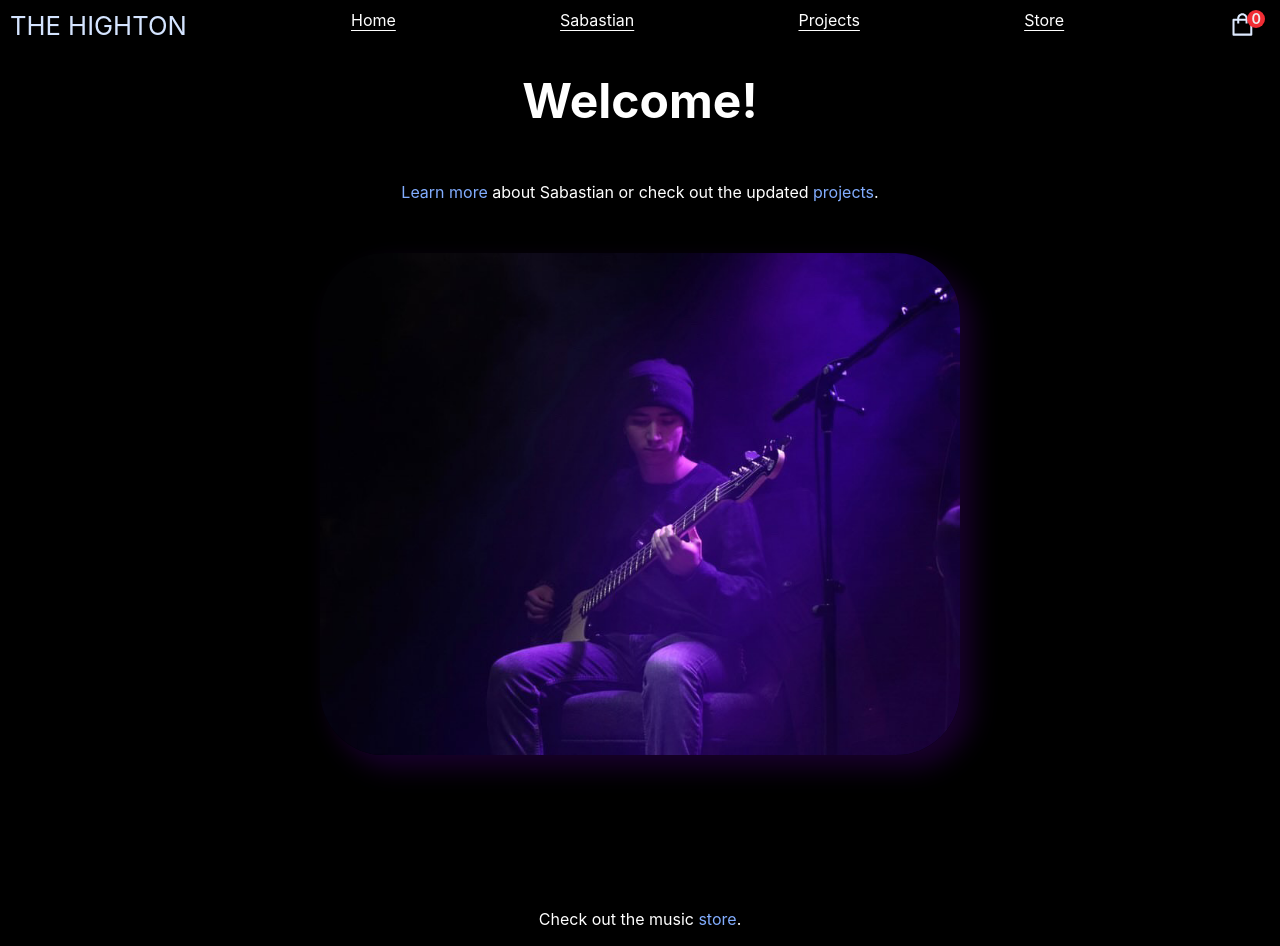
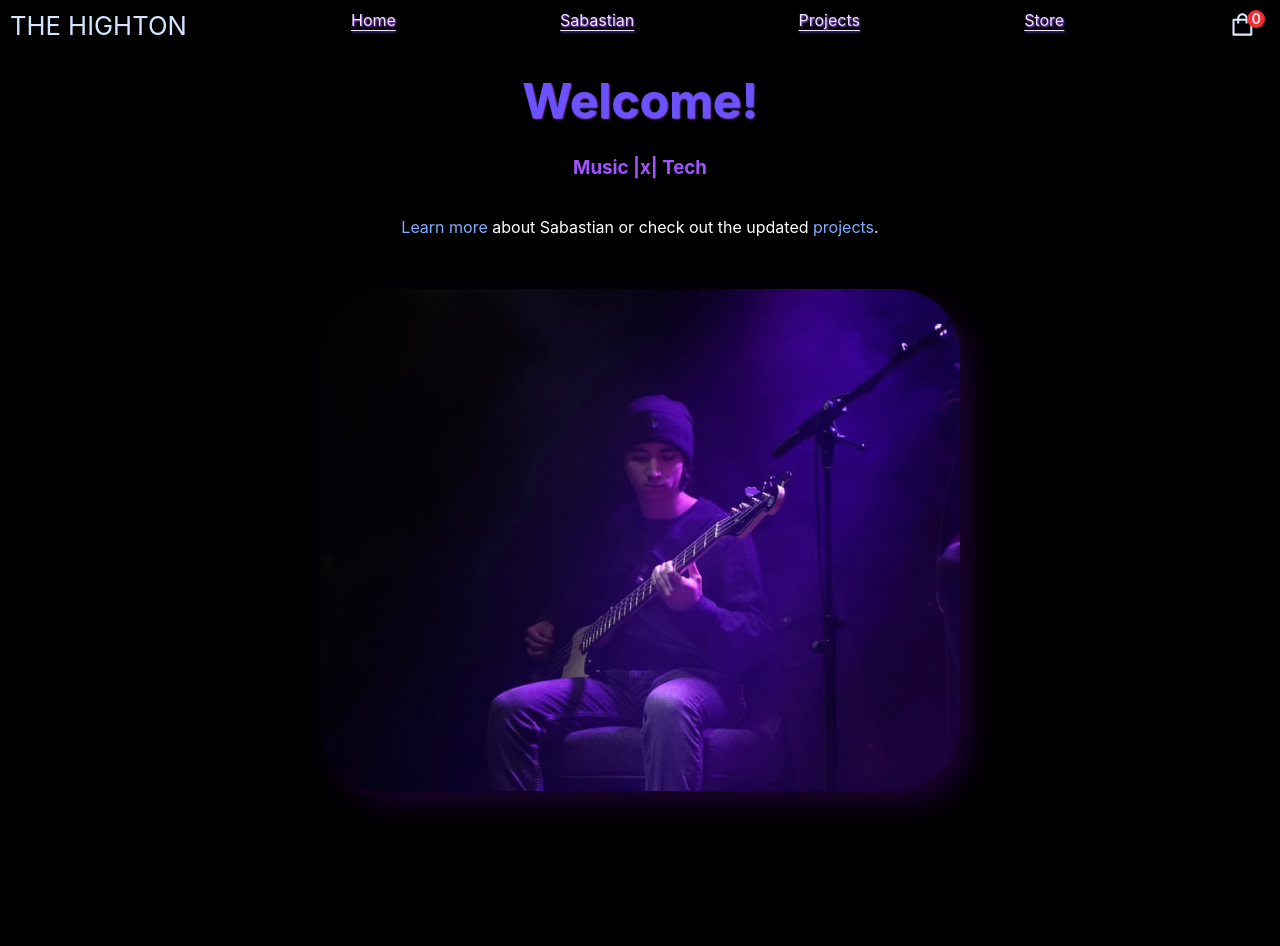
Before and after one commit to shighton/thehighton, a Next.js app: page / in a window 1280 px wide. Shown: the top 946 px of the page. Built offline with nearby package versions, Linux system fonts and the light colour scheme; no server answers.

Commit message:
little sprucing, closing store temp

```diff
--- a/pages/index.js
+++ b/pages/index.js
@@ -8,6 +8,8 @@ const Home = () => (
 
       <h1 className='welcome-home'>Welcome!</h1>
 
+      <h3 className='welcome-interests'>Music |x| Tech</h3>
+
       <p className='first-line'><a className='blue-links' href='/sabastian'>Learn more</a> about Sabastian or
       check out the updated <a className='blue-links' href='/projects'>projects</a>.</p>
 
@@ -17,7 +19,7 @@ const Home = () => (
 
       </div>
 
-      <p className='index-monty'>Check out the music <a className='blue-links' href='/store'>store</a>.</p>
+      <p className='index-monty'>Music <a className='blue-links' href='/store'>store</a> currently closed.</p>
 
     </div>
 
--- a/styles/globals.css
+++ b/styles/globals.css
@@ -47,10 +47,16 @@ a {
 
 .welcome-home {
   font-size: 3em;
+  color: rgb(106, 83, 255);
+  text-shadow: 1px 1px 2px rgb(160, 83, 255);
+}
+
+.welcome-interests {
+  color: rgb(160, 83, 255);
 }
 
 .first-line {
-  margin-top: 2vw;
+  margin-top: 1vw;
 }
 
 .home-pics {
@@ -82,6 +88,14 @@ a {
 
 .big-name {
   font-size: 3em;
+  color: rgb(101, 96, 255);
+  text-shadow: 1px 1px 2px white;
+}
+
+.big-sth {
+  font-size: 3em;
+  color: rgb(160, 83, 255);
+  text-shadow: 1px 1px 2px white;
 }
 
 .abstract {
@@ -345,7 +359,8 @@ width: 100%;
 }
 
 .menu-options {
-  color: rgb(255, 255, 255);
+  color: rgb(238, 224, 255);
+  text-shadow: 1px 1px 2px rgb(160, 83, 255);
   text-decoration: underline;
   text-underline-offset: 4px;
 }
```
Also changed, not shown: pages/sabastian.js (+5 -3 lines), public/resources/bwfullbodyavalon.jpg (added).
